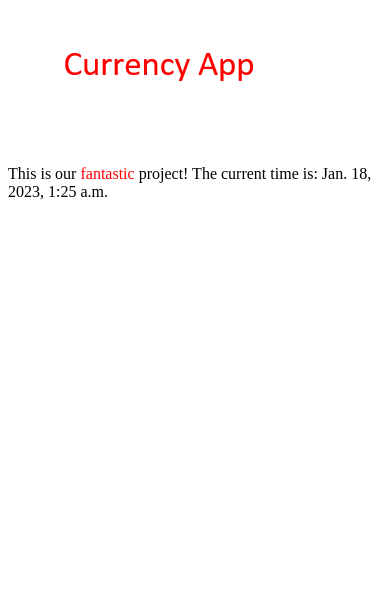
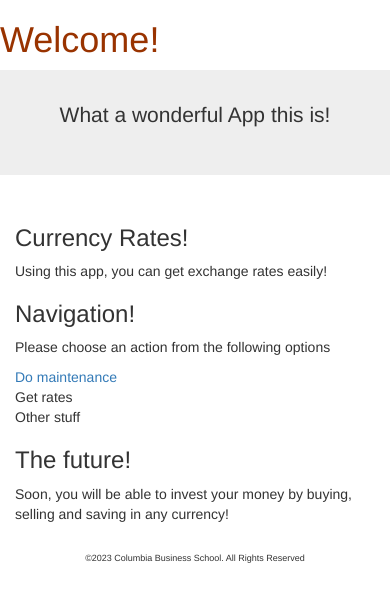
Before and after one commit to chanelleqi/djangoProject, a Django app: page / in a window 390 px wide. Shown: the top 602 px of the page. Run offline with Django 4.2, Linux system fonts and the light colour scheme; some libraries are stand-ins or nearby versions.

```diff
--- a/djangoProject/urls.py
+++ b/djangoProject/urls.py
@@ -18,12 +18,13 @@ from django.urls import path
 
 from myapp import views
 
-
 urlpatterns = [
     path('admin/', admin.site.urls),
     path('',views.home,name="home"),
     path('maintenance',views.maintenance,name='maintenance'),
     path('currencies',views.view_currencies, name='currencies'),
-    path('userform',views.userform, name='userform'),
-    path('userinfo',views.view_Zodiac, name='userinfo'),
+    path('currency-selection',views.currency_selection,name="currency_selector"),
+    path('exchange_rate_info',views.exch_rate,name="exchange_rate_info"),
+    path('userform', views.submit_form, name='userform'),
+    path('userinfo', views.userinfo, name='userinfo'),
 ]
--- a/myapp/views.py
+++ b/myapp/views.py
@@ -1,7 +1,8 @@
 from django.shortcuts import render, redirect
-
 from myapp import support_functions
-from myapp.models import Currency, Names, ZodiacSign
+from myapp.models import Currency, User1
+from django.http import HttpResponseRedirect
+from django.urls import reverse
 
 
 # Create your views here.
@@ -39,27 +40,47 @@ def view_currencies(request):
     data['currencies'] = c_list
     return render(request,'currencies.html',context=data)
 
+def currency_selection(request):
+    data = dict()
+    currencies =Currency.objects.all()
+    data['currencies'] = currencies
+    return render(request,"currency_selector.html",data)
+
+def exch_rate(request):
+    data=dict()
+    try:
+        currency1 = request.GET['currency_from']
+        currency2 = request.GET['currency_to']
+        c1 = Currency.objects.get(iso=currency1)
+        c2 = Currency.objects.get(iso=currency2)
+        data['currency1'] = c1
+        data['currency2'] = c2
+        try:
+            rate = c1.rates_set.get(x_currency=c2.iso).rate
+            data['rate'] = rate
+        except:
+            data['rate'] = "Not Available"
+    except:
+        pass
+    return render(request,"exchange_detail.html",data)
 
 
-from django.http import HttpResponseRedirect
-from django.urls import reverse
+from .models import User1
+def submit_form(request):
+    if request.method == 'POST':
+        name = request.POST.get('name')
+        horoscope = request.POST.get('horoscope')
+        if name and horoscope:
+            # Create a new User1 object and save to the database
+            user = User1(name=name, horoscope=horoscope)
+            user.save()
+            return render(request, 'userform.html')
+        else:
+            return redirect('maintenance')
+    else:
+        return render(request, 'userform.html')
 
-def userform(request):
-    data = dict()
-    try:
-        choice = request.GET['selection']
-        if choice == "zodiac":
-            support_functions.add_zodiac(support_functions.scrape_zodiac())
-            z_list = ZodiacSign.objects.all()
-            print("Got z_list",len(z_list))
-            data['zodiac'] = z_list
-            return HttpResponseRedirect(reverse('userinfo'))
-    except:
-        pass
-    return render(request,"userform.html",context=data)
 
-def view_Zodiac(request):
-    data = dict()
-    z_list = ZodiacSign.objects.all()
-    data['zodiac'] = z_list
-    return render(request,'userinfo.html',context=data)
+def userinfo(request):
+    users = User1.objects.all()
+    return render(request, 'userinfo.html', {'users': users})
--- /dev/null
+++ b/static/myapp/style.css
@@ -0,0 +1,12 @@
+h1 {
+ color: #993300;
+}
+
+#footer { /* use with id = "footer" */
+ display:inline-block;
+ width:100%;
+ height:1em;
+ padding: 2em 0.25em;
+ text-align: center;
+ font-size: xx-small;
+}
--- /dev/null
+++ b/templates/base.html
@@ -0,0 +1,20 @@
+<!DOCTYPE html>
+{% load static %}
+<html lang="en">
+<head>
+ <meta charset="UTF-8">
+ <title>Currency App</title>
+    <link rel="stylesheet" href="https://maxcdn.bootstrapcdn.com/bootstrap/3.4.1/css/bootstrap.min.css">
+    <script src="https://maxcdn.bootstrapcdn.com/bootstrap/3.4.1/js/bootstrap.min.js"></script>
+ <link rel="stylesheet" href="{% static 'myapp/style.css' %}">
+</head>
+<body>
+<h1 class=“large-font">Welcome!</h1>
+ {% block content %}
+ <-- This is where the page content will go! -->
+ {% endblock %}
+ <div id="footer">
+ ©2023 Columbia Business School. All Rights Reserved
+ </div>
+</body>
+</html>
--- a/templates/home.html
+++ b/templates/home.html
@@ -1,15 +1,26 @@
-{% load static %}
-<!DOCTYPE html>
-<html lang="en">
-<head>
-    <meta charset="UTF-8">
-    <title>Title</title>
-</head>
-<body>
-<img src='{% static "myapp/logo.png" %}'>
-<p></p>
-This is our <span style = "color:red"> fantastic </span> project!
-The current time is: {{ time_of_day}}
-
-</body>
-</html>
+{% extends "base.html" %}
+{% block content %}
+ <div class="jumbotron text-center">
+ <p>What a wonderful App this is!</p>
+ </div>
+ <div class="container">
+ <div class="row">
+ <div class="col-sm-4">
+ <h3>Currency Rates!</h3>
+ <p>Using this app, you can get exchange rates easily!</p>
+ </div>
+ <div class="col-sm-4">
+ <h3>Navigation!</h3>
+ <p> Please choose an action from the following options
+ <p>
+ <a href="{% url 'maintenance' %}">Do maintenance</a><br>
+ Get rates<br>
+ Other stuff<br></p>
+ </div>
+ <div class="col-sm-4">
+ <h3>The future!</h3>
+ <p>Soon, you will be able to invest your money by buying, selling and saving in any currency!</p>
+ </div>
+ </div>
+ </div>
+{% endblock %}
```
Also changed, not shown: myapp/admin.py (+8 -1 lines), myapp/models.py (+6 -17 lines), myapp/support_functions.py (+1 -41 lines), templates/currency_selector.html (added, +28 -0 lines), templates/userform.html (+30 -13 lines), templates/userinfo.html (+13 -23 lines), myapp/migrations/0005_auto_20230119_0904.py (added), myapp/migrations/0006_user.py (added), myapp/migrations/0007_auto_20230119_1012.py (added), myapp/migrations/0008_rename_user_user1.py (added).
